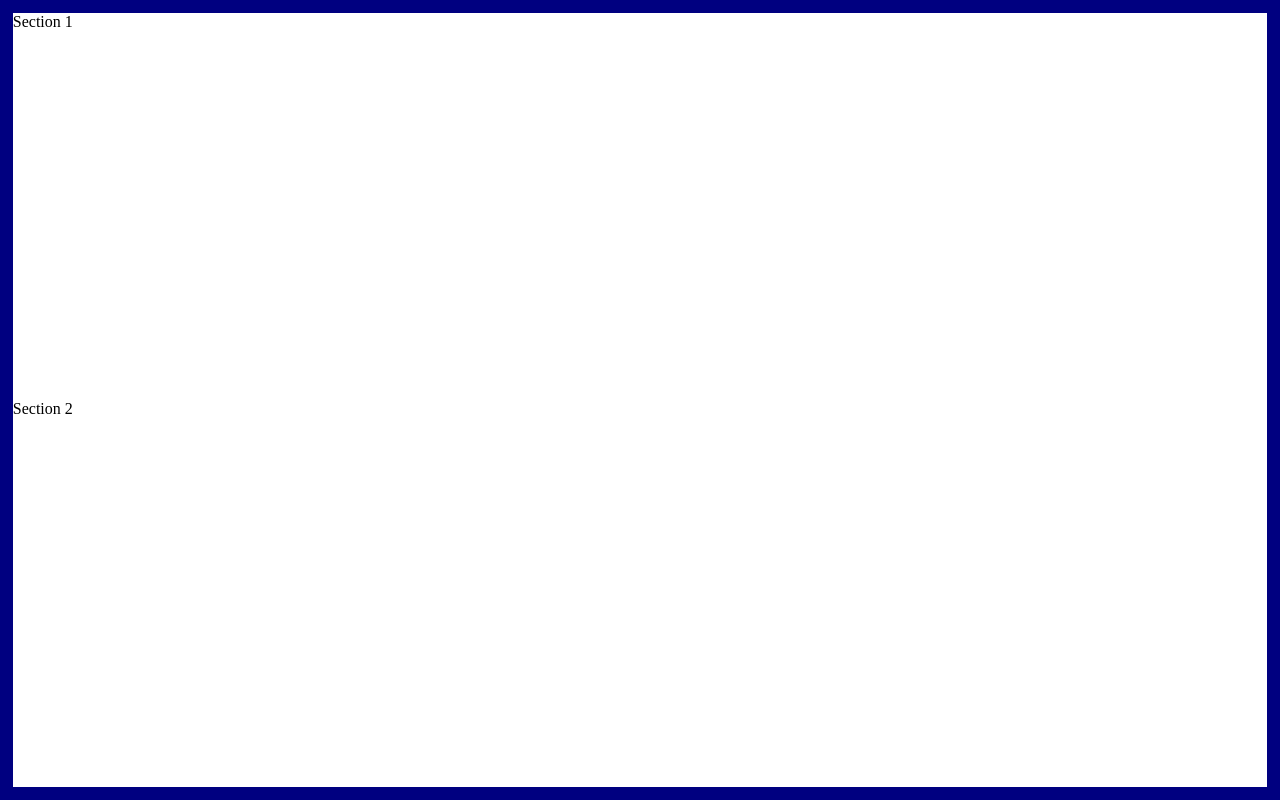
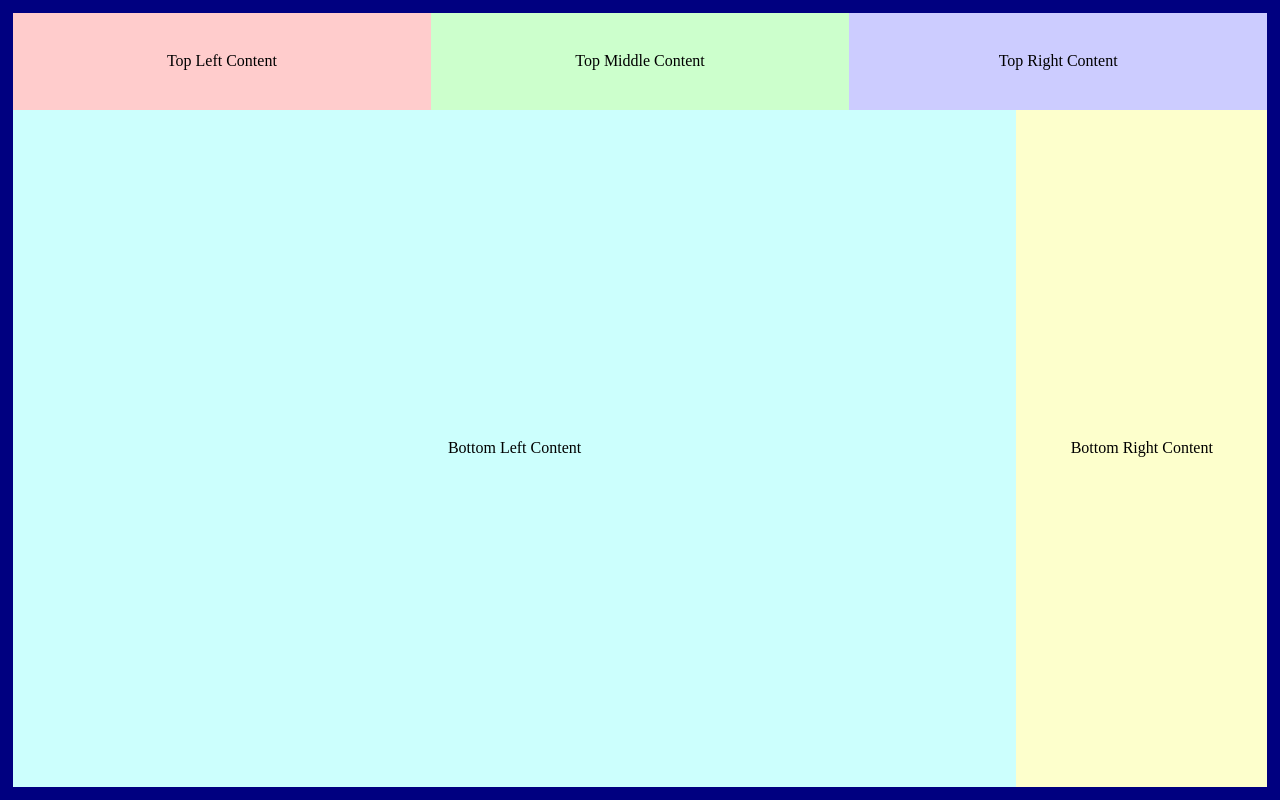
Before and after one commit to smborio/gridmap-manager, an Angular app: page / in a window 1280 px wide. Built offline with nearby package versions, Linux system fonts and the light colour scheme.

Commit message:
set up general structure of sections

```diff
--- a/src/app/app.component.html
+++ b/src/app/app.component.html
@@ -1,5 +1,13 @@
 <div class="content">
-  <div class="section">Section 1</div>
-  <div class="section">Section 2</div>
-  <!-- Add more sections as needed -->
+  <div class="section section-top">
+    <div class="section-top">
+      <div class="top-left">Top Left Content</div>
+      <div class="top-middle">Top Middle Content</div>
+      <div class="top-right">Top Right Content</div>
+    </div>
+  </div>
+  <div class="section section-bottom">
+    <div class="bottom-left">Bottom Left Content</div>
+    <div class="bottom-right">Bottom Right Content</div>
+  </div>
 </div>
--- a/src/app/app.component.scss
+++ b/src/app/app.component.scss
@@ -1,6 +1,6 @@
 $outer-margin: 1%;
-$deep-blue: #000080; // Deep blue for the "margin" area
-$content-bg: #FFFFFF; // White or any color you prefer for the content background
+$deep-blue: #000080;
+$content-bg: #FFFFFF;
 
 :host {
     display: flex;
@@ -14,17 +14,65 @@ $content-bg: #FFFFFF; // White or any color you prefer for the content backgroun
 }
 
 .content {
-    display: flex; // Make .content also a flex container
-    flex-direction: column; // Stack children vertically, change to row for horizontal
-    width: 100%; // Take the full width of the parent container
-    max-width: calc(100vw - 2 * $outer-margin); // Ensure the content respects the padding of the parent
-    height: 100%; // Take the full width of the parent container
-    max-height: calc(100vw - 2 * $outer-margin); // Ensure the content respects the padding of the parent
+    display: flex;
+    flex-direction: column;
+    width: 100%;
+    max-width: calc(100vw - 2 * $outer-margin);
+    height: 100%;
+    max-height: calc(100vw - 2 * $outer-margin);
     background-color: $content-bg;
-    // Add padding inside .content if needed
 }
 
-.section {
-    flex: 1; // Each section takes equal space, adjust as needed
-    // Add other styles like padding, borders, etc.
+.section-top {
+    display: flex; // Ensures top sections are laid out side by side
+    flex: 1; // Adjust this as needed for the top section ratio within the .content container
+    width: 100%; // Ensures it takes the full width of its parent
+
+    .top-left, .top-middle, .top-right {
+        display: flex;
+        justify-content: center; // Center content horizontally
+        align-items: center; // Center content vertically
+        flex: 1; // Each top section takes equal width
+        height: 100%; // Ensure these sections take full height of their container
+        // Additional unique styles for each section
+    }
+
+    .top-left {
+        background-color: #ffcccc;
+    }
+
+    .top-middle {
+        background-color: #ccffcc;
+    }
+
+    .top-right {
+        background-color: #ccccff;
+    }
 }
+
+
+.section-bottom {
+    display: flex;
+    flex: 7; // Adjust this as needed for the bottom section ratio
+    justify-content: center;
+    align-items: center;
+
+    .bottom-left,
+    .bottom-right {
+        display: flex;
+        justify-content: center;
+        align-items: center;
+        height: 100%; // Ensure each bottom section takes the full height of its container
+        // Additional styles for each subsection
+    }
+
+    .bottom-left {
+        flex: 4; // Adjusted for your desired 4:1 ratio within the bottom section
+        background-color: #ccfffd;
+    }
+
+    .bottom-right {
+        flex: 1; // Adjusted for your desired 4:1 ratio within the bottom section
+        background-color: #fdffcc;
+    }
+}
```
